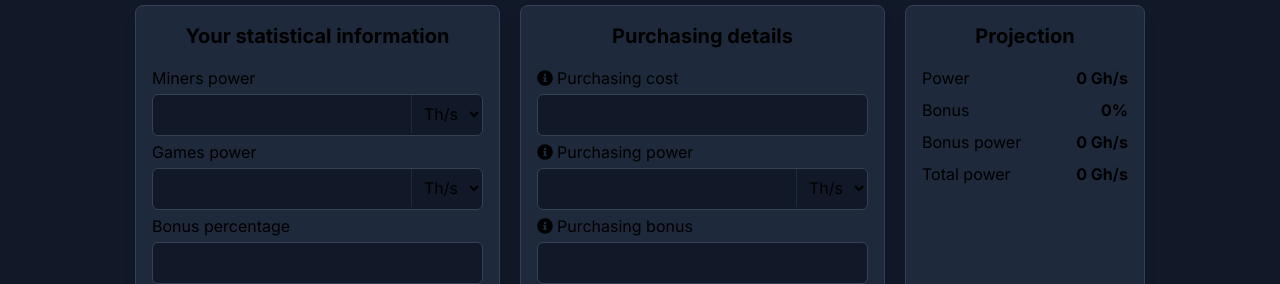
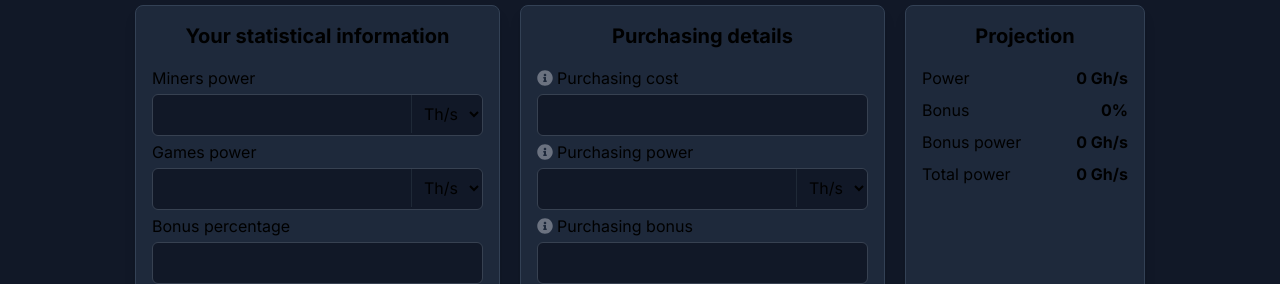
Before and after one commit to dagamdev/rollercoin-tools, a Next.js app: page /profitability-calculator in a window 1280 px wide. Shown: the part 153-437 px from the top of the page. Built offline with nearby package versions, Linux system fonts and the light colour scheme.

Commit message:
update styles

```diff
--- a/package.json
+++ b/package.json
@@ -1,6 +1,6 @@
 {
   "name": "rollercoin-tools",
-  "version": "1.11.7",
+  "version": "1.12.7",
   "private": true,
   "scripts": {
     "dev": "next dev",
--- a/src/components/shared/set-tooltip.tsx
+++ b/src/components/shared/set-tooltip.tsx
@@ -52,5 +52,5 @@ export default function SetTooltip ({ targetId, direction, children, maxWidth, d
     }
   }, [targetId, defaultElement])
 
-  return defaultTarget === true ? <span id={targetId}><FaInfoCircle ref={setDefaultElement} /></span> : <></>
+  return defaultTarget === true ? <span className='text-gray-500' id={targetId}><FaInfoCircle ref={setDefaultElement} /></span> : <></>
 }
```
